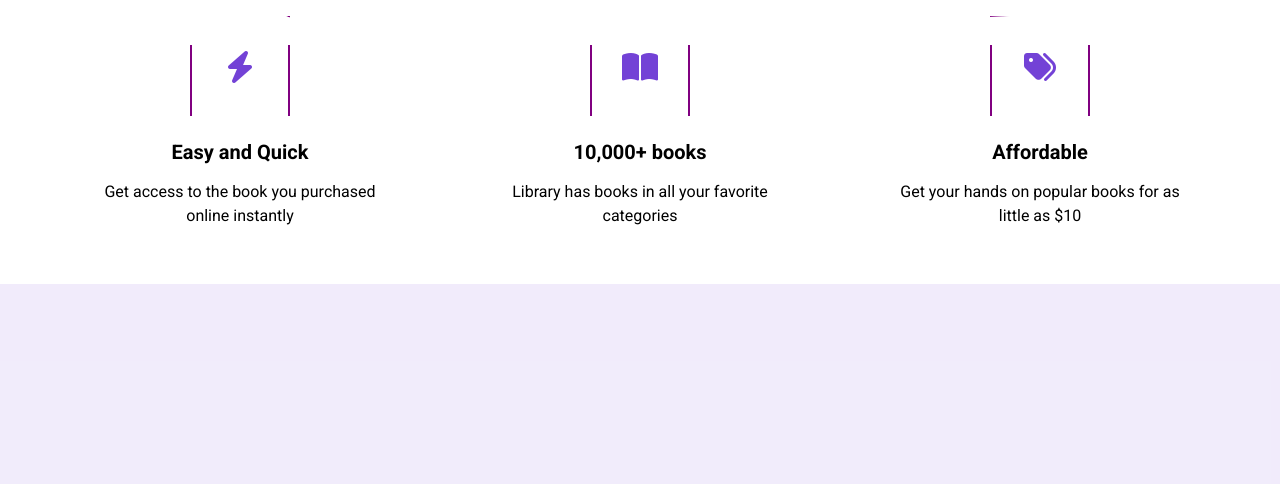
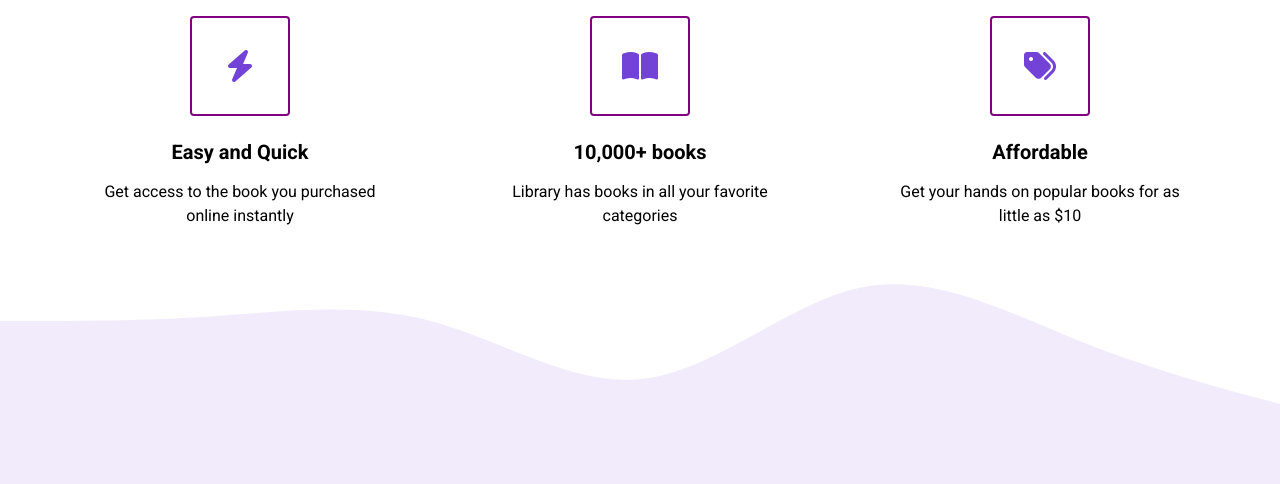
Before and after one commit to tydcarl/E-Commerce, a plain HTML site: page index.html in a window 1280 px wide. Shown: the part 910-1394 px from the top of the page. Drawn offline with Linux system fonts and the light colour scheme.

Commit message:
waves update

```diff
--- a/style.css
+++ b/style.css
@@ -153,7 +153,7 @@ button:active {
     max-width: 100vw;
 }
 
-#highlighs:before {
+#highlights:before {
    /* background: url(asses/wave.svg);
     content: "";
     position: absolute;
@@ -177,7 +177,7 @@ button:active {
     z-index: 1;
     background-size: cover;
     background-repeat: no-repeat;
-    transform: translateY(-100);
+    transform: translateY(-100%);
 
 }
 
@@ -187,14 +187,15 @@ button:active {
     position: absolute;
     width: 101vw;
     height: 12vw;
-    top: 1px;
+    bottom: 1px;
     left: 0;
     z-index: 1;
     background-size: cover;
     background-repeat: no-repeat;
-    transform: translateY(100) rotate(180deg);
+    transform: translateY(100%) rotate(180deg);
 
 }
+
 .highlight__wrapper {
     display: flex;
 }
@@ -220,7 +221,7 @@ button:active {
     display: flex;
     align-items: center;
     justify-content: center;
-    border-bottom: 4px;
+    border-radius: 4px;
     font-size: 32px;
     margin-bottom: 24px;
 }
```
